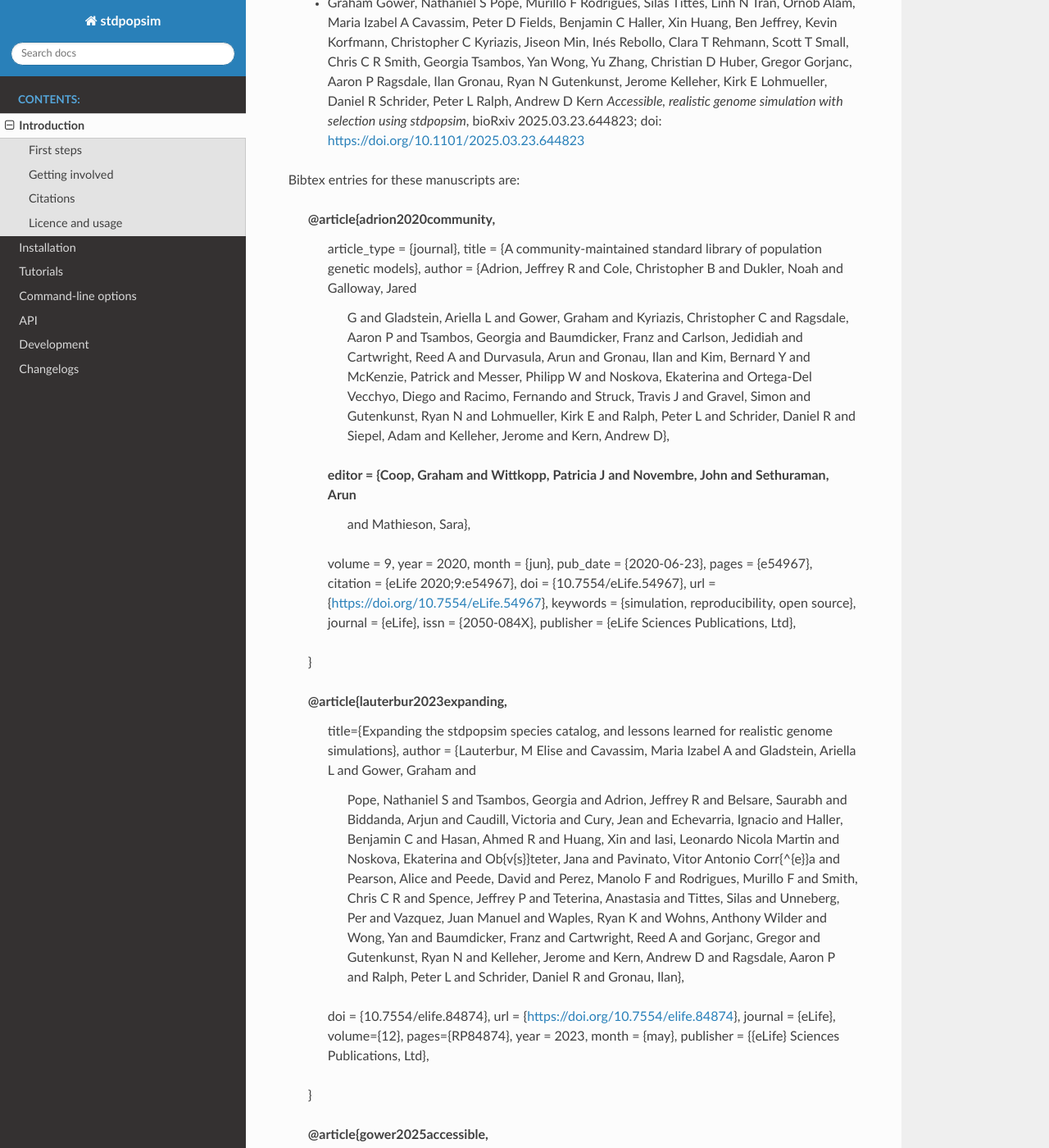
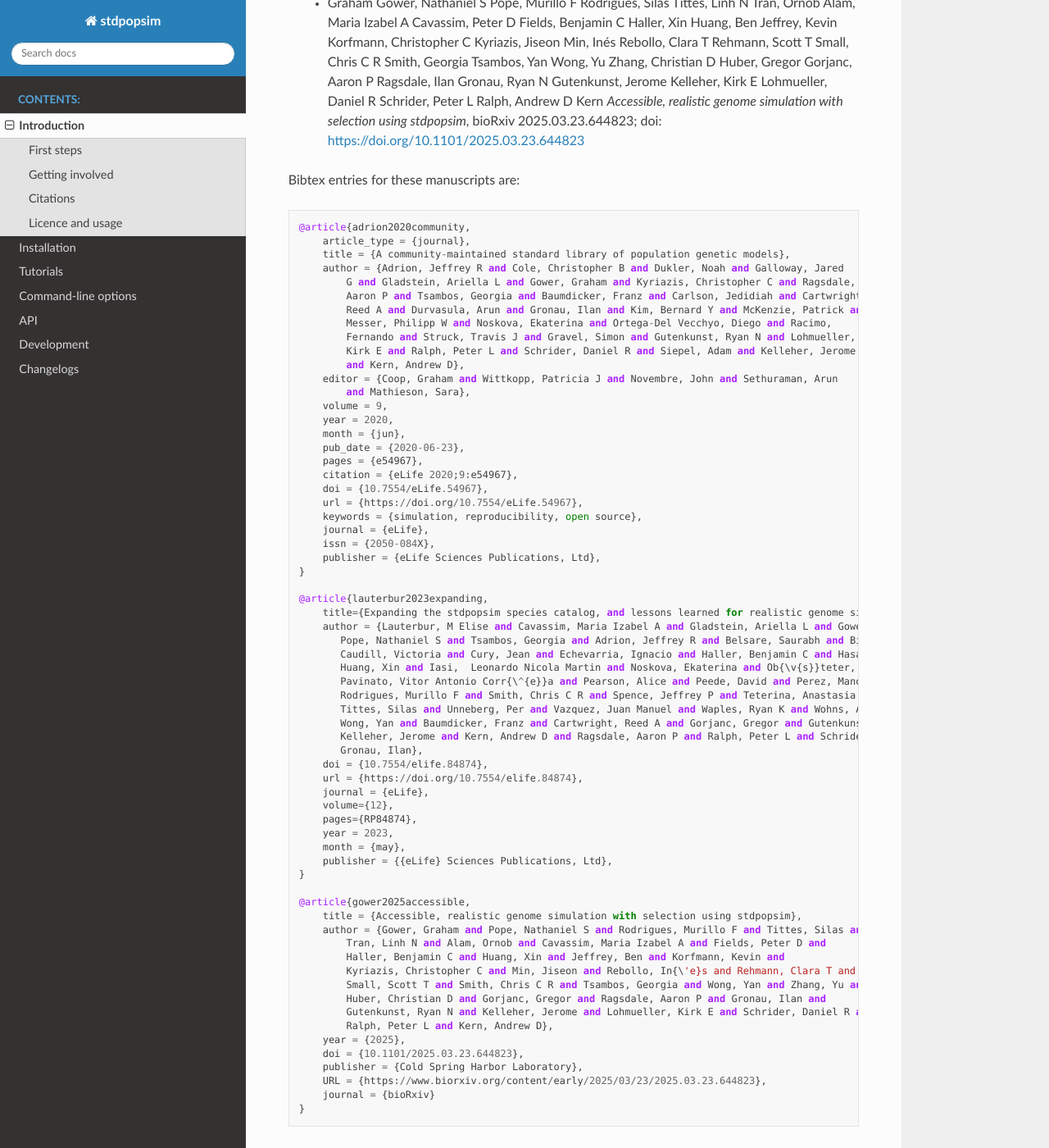
Before and after one commit to popsim-consortium/stdpopsim, a Sphinx documentation site: the page built from docs/introduction.rst, in a window 1280 px wide and 1400 px high, scrolled down 1719 px. Shown: the whole window at 82% size. Built offline with Sphinx 7.4.7 and the Read the Docs theme 3.1.0, drawn with Linux system fonts in a browser that asks for light colours; pages that are not in the unit, such as notebooks, are missing from menus; the version number could not be read and is left out; some of the changed text lies outside the part shown.

```diff
--- a/docs/introduction.rst
+++ b/docs/introduction.rst
@@ -102,7 +102,7 @@ If you use ``stdpopsim`` in your work, please cite our
     *Accessible, realistic genome simulation with selection using stdpopsim*,
     bioRxiv 2025.03.23.644823; doi: https://doi.org/10.1101/2025.03.23.644823
 
-Bibtex entries for these manuscripts are:
+Bibtex entries for these manuscripts are::
 
     @article{adrion2020community,
         article_type = {journal},
```
